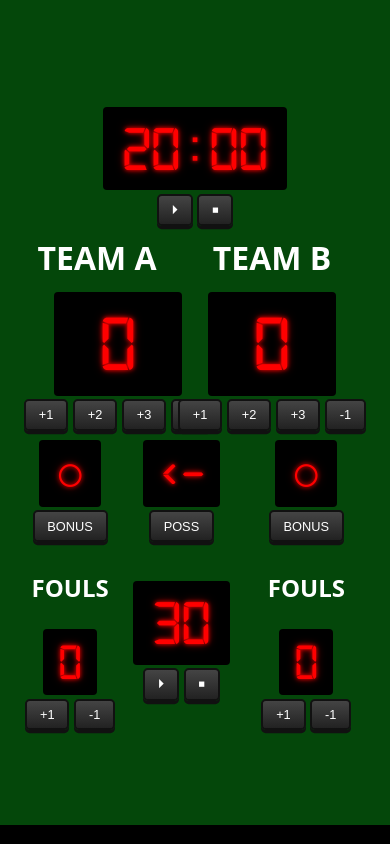
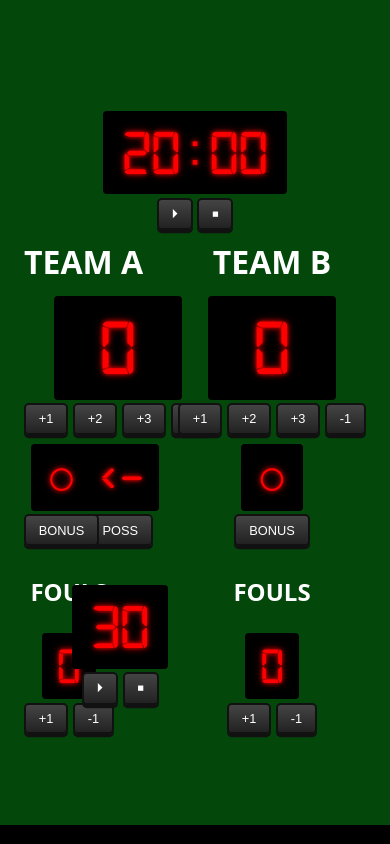
Before and after one commit to burkepeterson02/my-app, a React (Vite) app: page / in a window 390 px wide. Built offline with nearby package versions, Linux system fonts and the light colour scheme; no server answers.

Commit message:
spacing again

```diff
--- a/src/App.css
+++ b/src/App.css
@@ -147,6 +147,7 @@ button {
 
 html, body {
   max-width: 100vw;
+  max-height: 100vh;
   overflow-x: hidden;
   background-color: #04470a;
   color: white;
@@ -181,8 +182,8 @@ html, body {
     padding: 0 0.5rem;
     grid-template-areas:
     "time time time time time time"
-    "team1 team1 team1 team2 team2 team2"
-    "score1 score1 score1 score2 score2 score2"
+    "team1 team1 . . team2 team2"
+    "score1 score1 . . score2 score2"
     "bonus1 bonus1 possession possession bonus2 bonus2"
     "foul1 foul1 shotclock shotclock foul2 foul2";
   grid-template-columns: 1fr 1fr;
```
